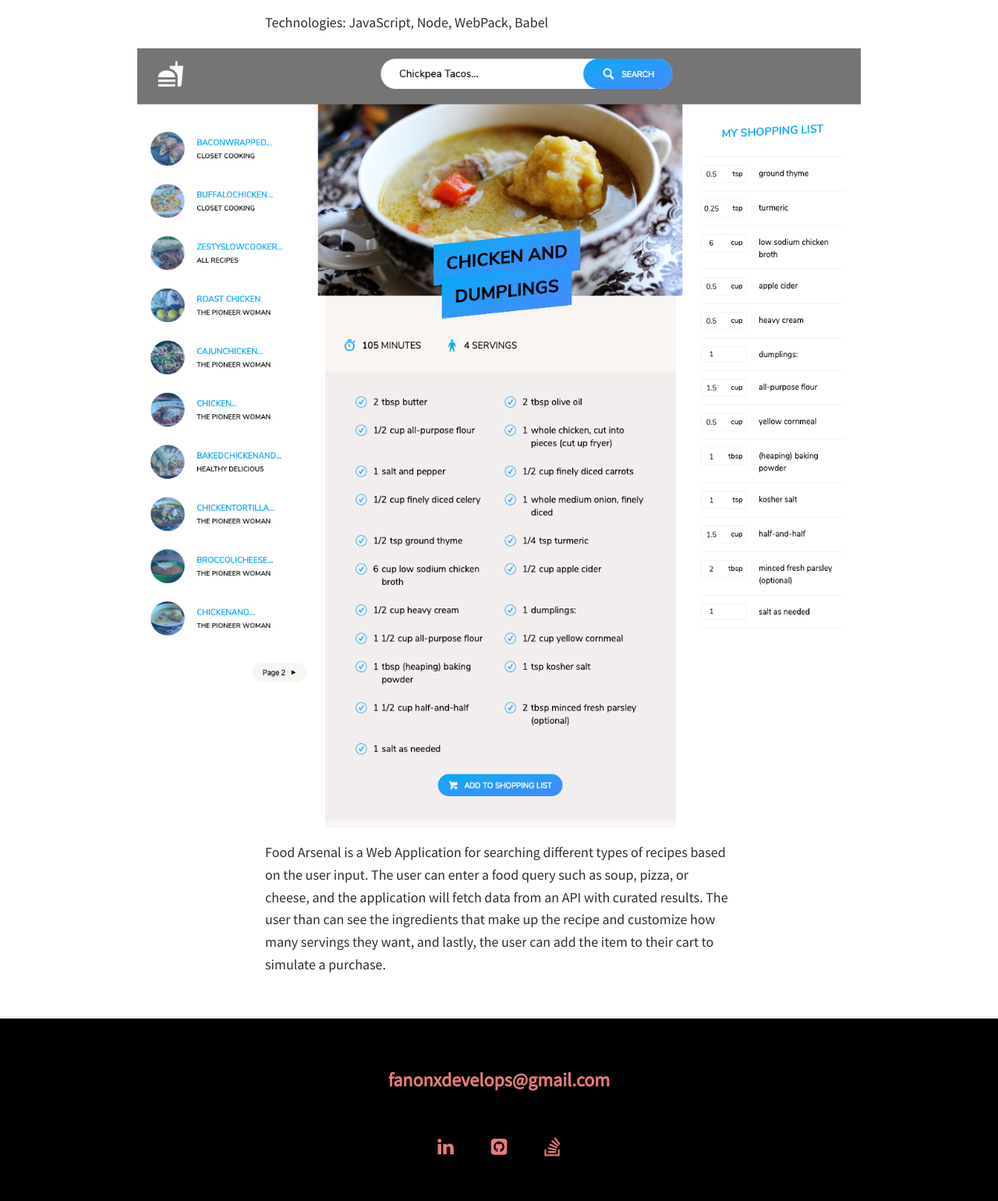
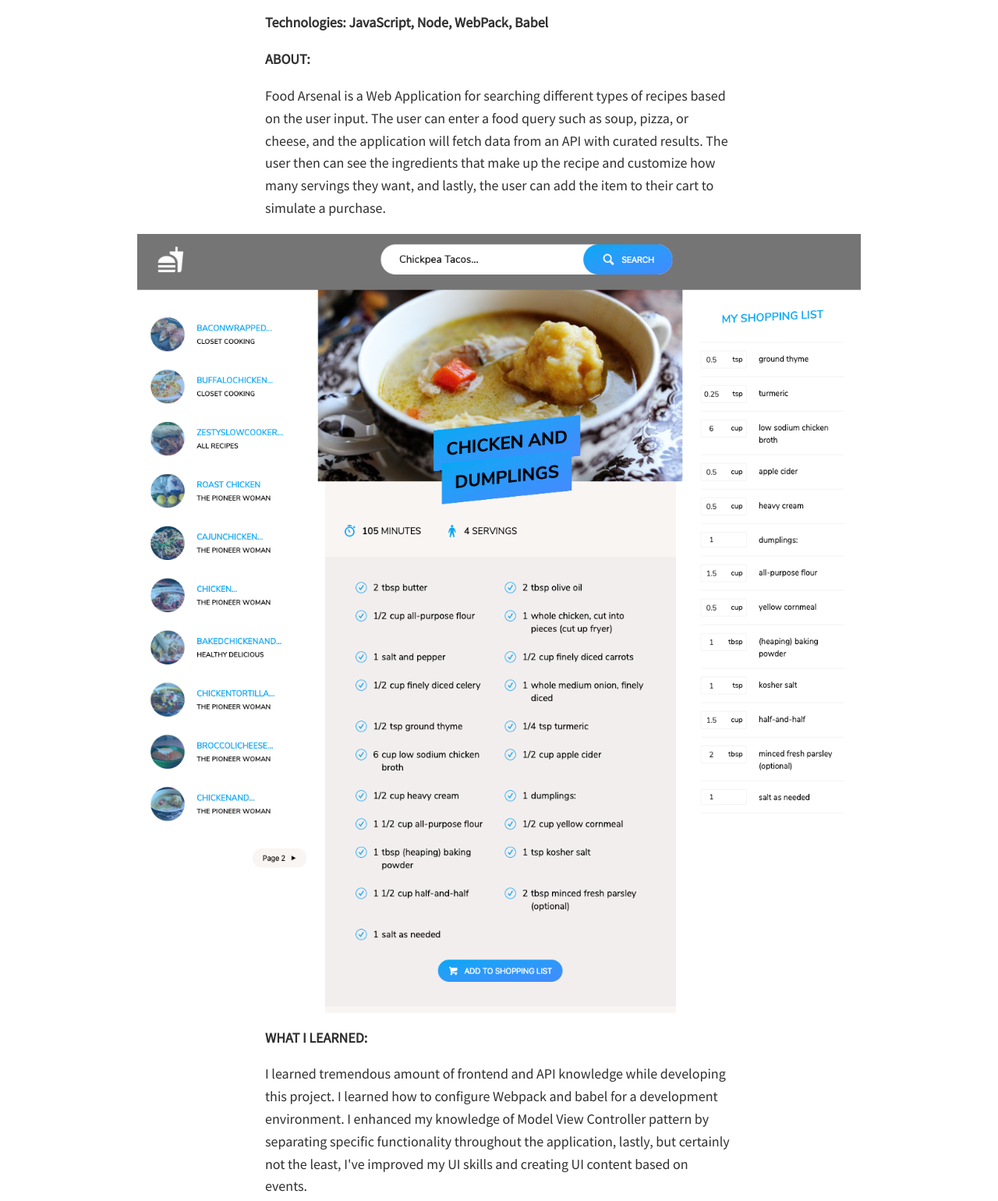
Before and after one commit to fanonxr/fanonxr.github.io, a plain HTML site: page food-arsenal.html in a window 1280 px wide. Shown: the part 543-2083 px from the top of the page at 78% size. Drawn offline with nearby package versions, Linux system fonts and the light colour scheme.

Commit message:
Updates to food-arsenal page

```diff
--- a/food-arsenal.html
+++ b/food-arsenal.html
@@ -53,18 +53,37 @@
         <img src="img/projects/food-project.png" alt="" class="intro__img">
     </section>
 
+    <!-- project display section -->
+
     <div class="portfolio-item-individual">
+        <strong>
+            <p>
+                Technologies: JavaScript, Node, WebPack, Babel
+            </p>
+        </strong>
+
         <p>
-            Technologies: JavaScript, Node, WebPack, Babel
+            <strong>ABOUT: </strong>
         </p>
-        <img src="img/projects/food-project.png" alt="">
+
         <p>
             Food Arsenal is a Web Application for searching different types of recipes based on the user input.
             The user can enter a food query such as soup, pizza, or cheese, and the application will fetch data from
-            an API with curated results. The user than can see the ingredients that make up the recipe and customize how many
+            an API with curated results. The user then can see the ingredients that make up the recipe and customize how many
             servings they want, and lastly, the user can add the item to their cart to simulate a purchase.
         </p>
 
+        <img src="img/projects/food-project.png" alt="">
+
+        <p>
+            <strong>WHAT I LEARNED: </strong>
+        </p>
+
+        <p>
+            I learned tremendous amount of frontend and API knowledge while developing this project. I learned how to configure Webpack and babel for a development environment.
+            I enhanced my knowledge of Model View Controller pattern by separating specific functionality throughout the application,
+            lastly, but certainly not the least, I've improved my UI skills and creating UI content based on events.
+        </p>
     </div>
 
     <!-- Footer -->
@@ -73,19 +92,19 @@
 
         <ul class="social-list">
             <li class="social-list__item">
-                <a class="social-list__link" href="https://www.linkedin.com/in/fanonxr/">
+                <a class="social-list__link" href="https://www.linkedin.com/in/fanonxr/" target="_blank">
                     <i class="fa fa-linkedin"></i>
                 </a>
             </li>
 
             <li class="social-list__item">
-                <a class="social-list__link" href="https://github.com/fanonxr">
+                <a class="social-list__link" href="https://github.com/fanonxr" target="_blank">
                     <i class="fa fa-github-square"></i>
                 </a>
             </li>
 
             <li class="social-list__item">
-                <a class="social-list__link" href="https://stackoverflow.com/users/10106756/fanonx">
+                <a class="social-list__link" href="https://stackoverflow.com/users/10106756/fanonx" target="_blank">
                     <i class="fa fa-stack-overflow"></i>
                 </a>
             </li>
```
